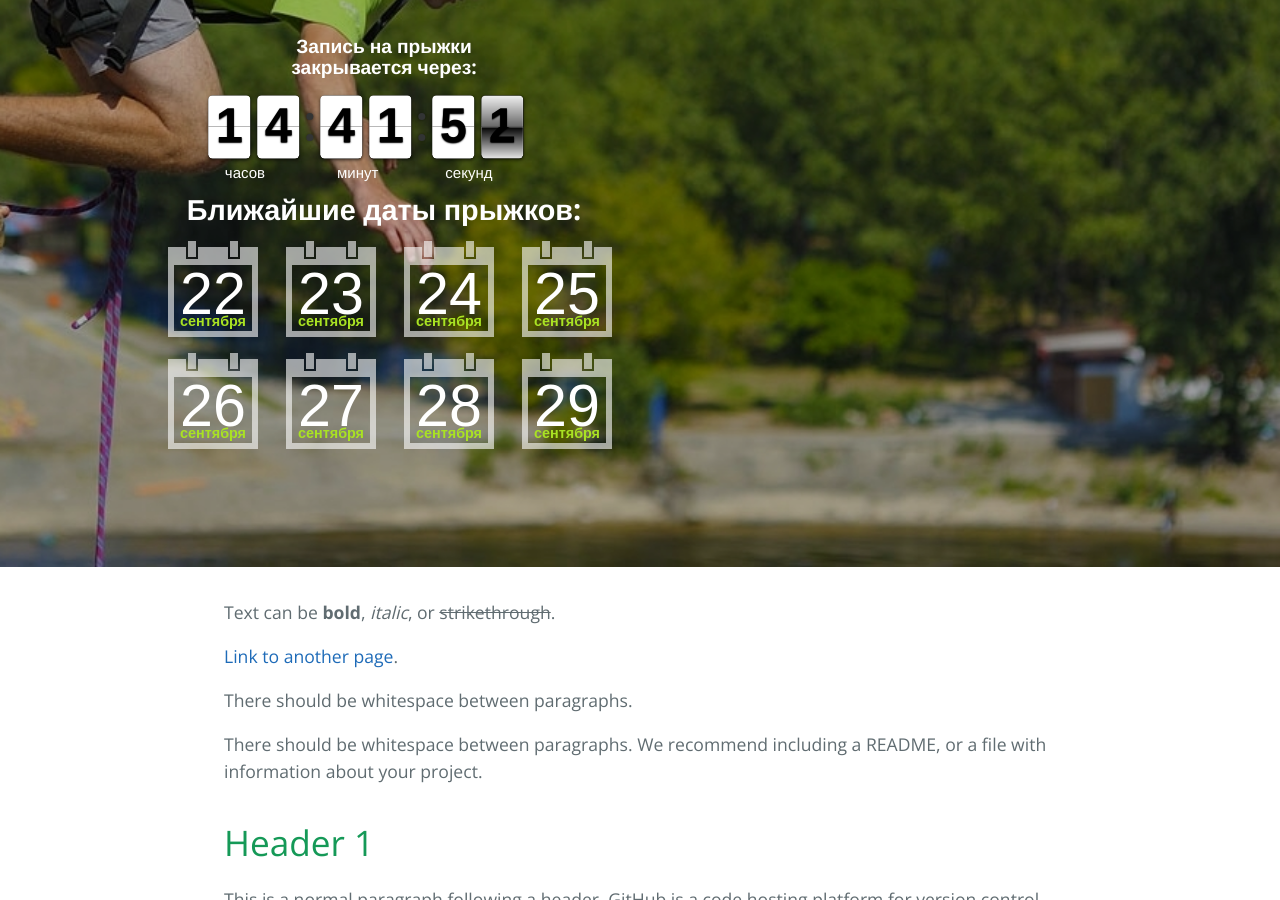
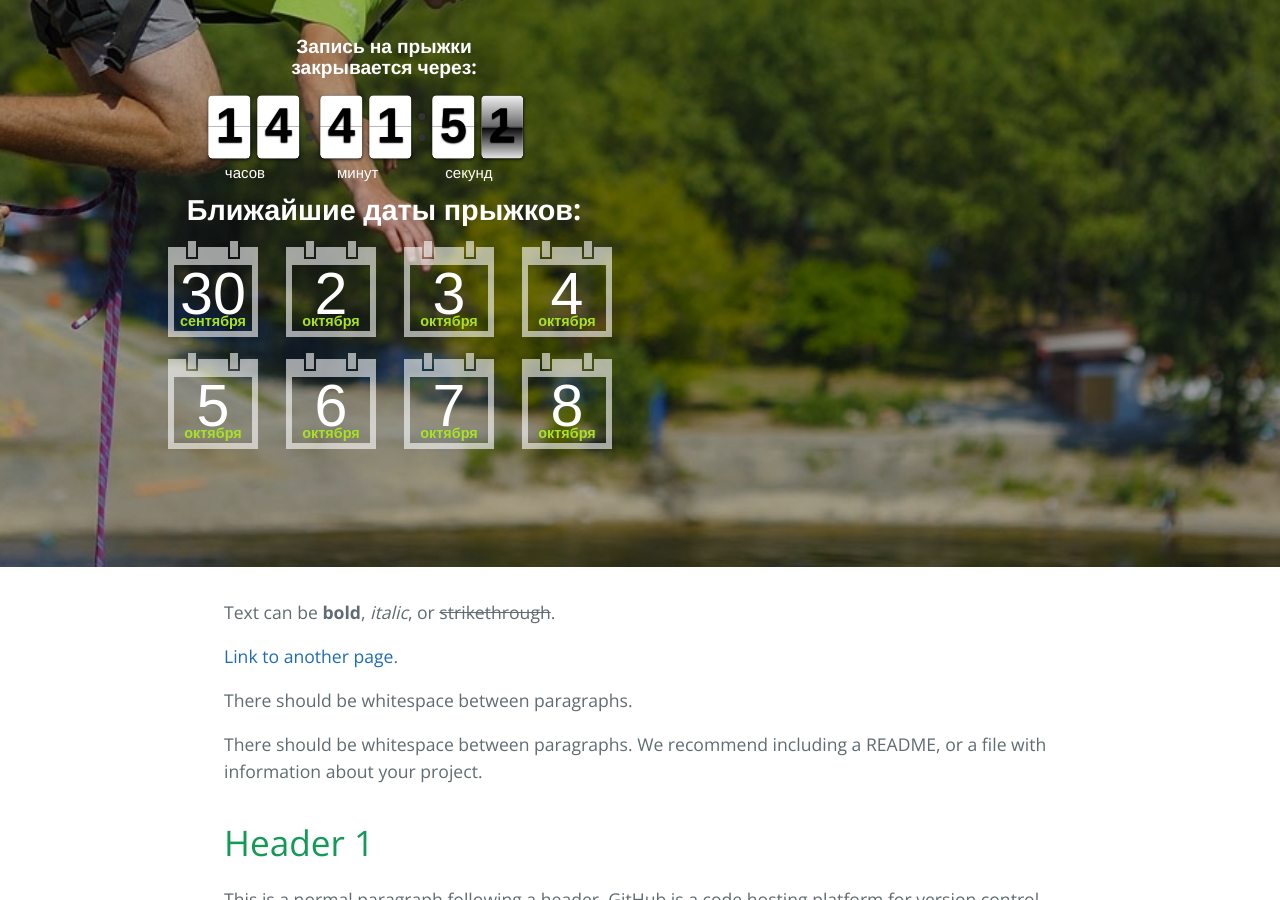
Before and after one commit to Andreyfilko/go-jump, a Jekyll site: the page built from index.md, in a window 1280 px wide and 900 px high, scrolled down 403 px. Built offline with Jekyll 4.4.1, drawn with Linux system fonts in a browser that asks for light colours; some web fonts are replaced.

Commit message:
Calendar updated

```diff
--- a/_config.yml
+++ b/_config.yml
@@ -6,3 +6,13 @@
 show_downloads: true
 google_analytics:
 theme: jekyll-theme-cayman
+
+dates:
+  - 2019-09-30
+  - 2019-10-02
+  - 2019-10-03
+  - 2019-10-04
+  - 2019-10-05
+  - 2019-10-06
+  - 2019-10-07
+  - 2019-10-08
--- a/_includes/countdown.html
+++ b/_includes/countdown.html
@@ -12,54 +12,30 @@
             <div class="schedule">
                 <div class="title">Ближайшие даты прыжков:</div>
                 <ul>
+                    {% for day in site.dates %}
                     <li>
                         <div class="date">
-                            <span class="day">22</span>
-                            <span class="month">сентября</span>
+                            <span class="day">{{ day | date: "%e" }}</span>
+                            <span class="month">
+                                {% assign m = day | date: "%-m" %}
+                                {% case m %}
+                                  {% when '1' %}января
+                                  {% when '2' %}февраля
+                                  {% when '3' %}марта
+                                  {% when '4' %}апреля
+                                  {% when '5' %}мая
+                                  {% when '6' %}июня
+                                  {% when '7' %}июля
+                                  {% when '8' %}августа
+                                  {% when '9' %}сентября
+                                  {% when '10' %}октября
+                                  {% when '11' %}ноября
+                                  {% when '12' %}декабря
+                                {% endcase %}
+                            </span>
                         </div>
                     </li>
-                    <li>
-                        <div class="date">
-                            <span class="day">23</span>
-                            <span class="month">сентября</span>
-                        </div>
-                    </li>
-                    <li>
-                        <div class="date">
-                            <span class="day">24</span>
-                            <span class="month">сентября</span>
-                        </div>
-                    </li>
-                    <li>
-                        <div class="date">
-                            <span class="day">25</span>
-                            <span class="month">сентября</span>
-                        </div>
-                    </li>
-                    <li>
-                        <div class="date">
-                            <span class="day">26</span>
-                            <span class="month">сентября</span>
-                        </div>
-                    </li>
-                    <li>
-                        <div class="date">
-                            <span class="day">27</span>
-                            <span class="month">сентября</span>
-                        </div>
-                    </li>
-                    <li>
-                        <div class="date">
-                            <span class="day">28</span>
-                            <span class="month">сентября</span>
-                        </div>
-                    </li>
-                    <li>
-                        <div class="date">
-                            <span class="day">29</span>
-                            <span class="month">сентября</span>
-                        </div>
-                    </li>
+                    {% endfor %}
                 </ul>
             </div>
         </div>
```
